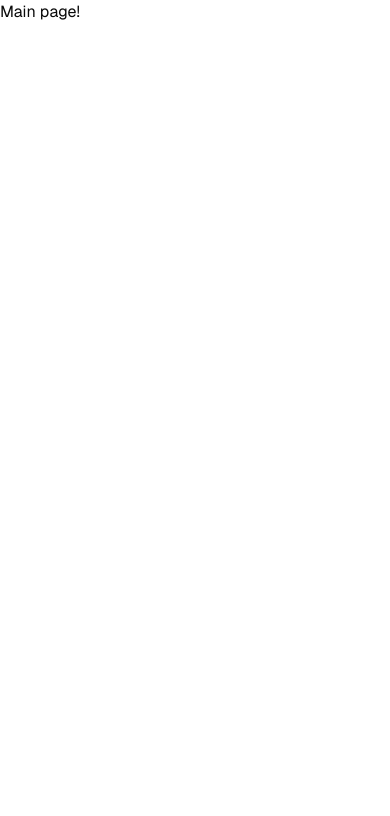
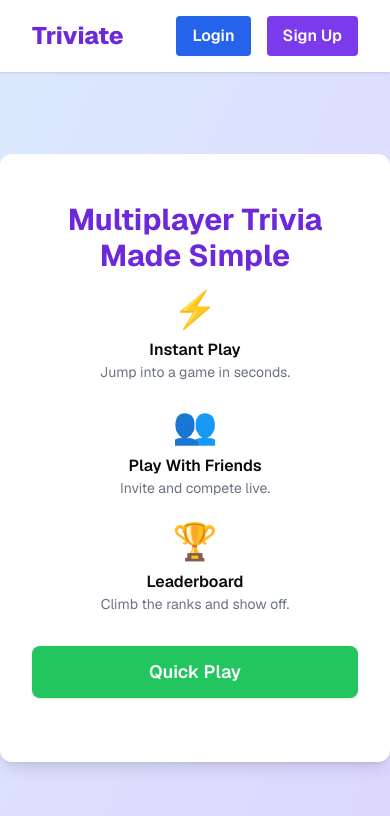
Before and after one commit to pranavkosuri97/hacknctriviaapp, a Next.js app in the folder frontend/: page / in a window 390 px wide. Shown: the top 816 px of the page. Built offline with nearby package versions, Linux system fonts and the light colour scheme.

Commit message:
[feature] mobile responsiveness

```diff
--- a/frontend/app/page.tsx
+++ b/frontend/app/page.tsx
@@ -1,9 +1,53 @@
+// builtin
 
+// external
+import Link from "next/link";
+
+// internal
 
 export default function Home() {
   return (
-    <div>
-      Main page!
-    </div>
+    <main className="min-h-screen bg-gradient-to-br from-blue-100 to-violet-200 flex flex-col">
+      <header className="w-full px-8 py-4 bg-white shadow flex justify-between items-center">
+        <h1 className="text-2xl font-extrabold text-violet-700 flex items-center gap-2">
+          Triviate
+        </h1>
+        <nav className="flex gap-4">
+          <Link href="/auth/login" className="px-4 py-2 rounded bg-blue-600 text-white font-semibold hover:bg-blue-700 transition flex items-center gap-2">
+            Login
+          </Link>
+          <Link href="/auth/sign-up" className="px-4 py-2 rounded bg-violet-600 text-white font-semibold hover:bg-violet-700 transition flex items-center gap-2">
+            Sign Up
+          </Link>
+        </nav>
+      </header>
+      <section className="flex-1 flex flex-col items-center justify-center">
+        <div className="max-w-2xl w-full px-8 py-12 bg-white rounded-xl shadow-lg flex flex-col items-center">
+          <h2 className="text-3xl font-bold text-violet-700 mb-4 text-center flex items-center gap-2">
+            Multiplayer Trivia Made Simple
+          </h2>
+          <div className="grid grid-cols-1 md:grid-cols-3 gap-6 mb-8 w-full">
+            <div className="flex flex-col items-center">
+              <span className="text-4xl mb-2" role="img" aria-label="play">⚡</span>
+              <span className="font-semibold">Instant Play</span>
+              <span className="text-gray-500 text-sm text-center">Jump into a game in seconds.</span>
+            </div>
+            <div className="flex flex-col items-center">
+              <span className="text-4xl mb-2" role="img" aria-label="friends">👥</span>
+              <span className="font-semibold">Play With Friends</span>
+              <span className="text-gray-500 text-sm text-center">Invite and compete live.</span>
+            </div>
+            <div className="flex flex-col items-center">
+              <span className="text-4xl mb-2" role="img" aria-label="leaderboard">🏆</span>
+              <span className="font-semibold">Leaderboard</span>
+              <span className="text-gray-500 text-sm text-center">Climb the ranks and show off.</span>
+            </div>
+          </div>
+          <Link href="/play" className="w-full px-6 py-3 bg-green-500 text-white rounded-lg font-semibold text-lg shadow hover:bg-green-600 text-center transition mb-4 flex items-center justify-center gap-2">
+            Quick Play
+          </Link>
+        </div>
+      </section>
+    </main>
   );
 }
--- a/frontend/components/play/game-client.tsx
+++ b/frontend/components/play/game-client.tsx
@@ -10,26 +10,15 @@ import type { GameState } from "@/lib/game/types";
 
 
 export const sampleGameState: GameState = {
-    players: [
-        {
-            user: { user_id: "u1", username: "Alice", rating: 100 },
-            points: 10,
-            answered: true,
-        },
-        {
-            user: { user_id: "u2", username: "Bob", rating: 120 },
-            points: 8,
-            answered: false,
-        },
-    ],
+    players: [],
     currentQuestion: {
-        question: "What is the capital of France?",
-        choices: ["Berlin", "Madrid", "Paris", "Rome"],
-        answer: "Paris",
+        question: "",
+        choices: [],
+        answer: "",
     },
     currentQuestionIndex: 0,
     closed: false,
-    time_remaining: 100,
+    time_remaining: 0,
     isFinished: false,
 };
 
--- a/frontend/components/play/game-room.tsx
+++ b/frontend/components/play/game-room.tsx
@@ -30,12 +30,9 @@ export default function GameRoom({ gameState, userId, gameId }: GameRoomProps) {
             setState(prev => {
                 const previousQuestion = prev.currentQuestion.question;
                 const newState = getNewGameState(prev, data)
-                console.log("Closed?", newState.closed);
-
                 if (previousQuestion !== newState.currentQuestion.question) {
                     resetButtons();
                 }
-
                 return newState;
             });
         }
@@ -110,12 +107,12 @@ export default function GameRoom({ gameState, userId, gameId }: GameRoomProps) {
     }
 
     return (
-        <div className="game-room p-6 max-w-4xl mx-auto bg-white rounded shadow flex flex-row gap-8">
+        <div className="game-room p-2 sm:p-6 max-w-4xl mx-auto bg-white rounded shadow flex flex-col sm:flex-row gap-4 sm:gap-8">
             <div className="flex-1">
                 <h2 className="text-2xl font-bold mb-4">Trivia Question</h2>
-                <div className="mb-2 flex items-center justify-between">
+                <div className="mb-2 flex flex-col sm:flex-row items-start sm:items-center justify-between gap-2">
                     <div className="text-lg font-semibold">{state.currentQuestion.question}</div>
-                    <div className="text-lg font-mono px-3 py-1 bg-gray-200 rounded">
+                    <div className="text-lg font-mono px-3 py-1 bg-gray-200 rounded self-end sm:self-auto">
                         ⏰ {state.time_remaining ?? 0}s
                     </div>
                 </div>
@@ -130,19 +127,19 @@ export default function GameRoom({ gameState, userId, gameId }: GameRoomProps) {
                                 <button
                                     type="button"
                                     key={choice}
-                                className={`border rounded px-4 py-2 text-left ${buttonColor}`}
+                                    className={`border rounded px-4 py-2 text-left w-full ${buttonColor}`}
                                     onClick={() => handleSelect(idx)}
                                     disabled={submitted}
                                 >
                                     <span className="font-bold mr-2">{idx + 1}.</span> {choice}
                                 </button>
-                        )}
-                        )}
+                            )
+                        })}
                     </div>
-                    <div className="flex justify-between w-full mt-4">
+                    <div className="flex flex-col sm:flex-row justify-between w-full mt-4 gap-2">
                         <button
                             type="button"
-                            className="px-6 py-2 bg-blue-600 text-white rounded disabled:opacity-50"
+                            className="w-full sm:w-auto px-6 py-2 bg-blue-600 text-white rounded disabled:opacity-50"
                             onClick={handleSubmit}
                             disabled={selected === null || submitted || state.closed}
                         >
@@ -151,7 +148,7 @@ export default function GameRoom({ gameState, userId, gameId }: GameRoomProps) {
 
                         <button
                             type="button"
-                            className="px-6 py-2 bg-violet-600 text-white rounded disabled:opacity-50"
+                            className="w-full sm:w-auto px-6 py-2 bg-violet-600 text-white rounded disabled:opacity-50"
                             onClick={handleAdvance}
                             disabled={!state.closed}
                         >
@@ -162,7 +159,7 @@ export default function GameRoom({ gameState, userId, gameId }: GameRoomProps) {
                 </div>
             </div>
 
-            <div className="w-64 flex-shrink-0">
+            <div className="w-full sm:w-64 flex-shrink-0 mt-4 sm:mt-0">
                 <h3 className="text-lg font-semibold mb-2">Players</h3>
                 <ul className="space-y-1">
                     {state.players.map((player) => {
```
Lines whose indentation alone changed are shown as unchanged.
